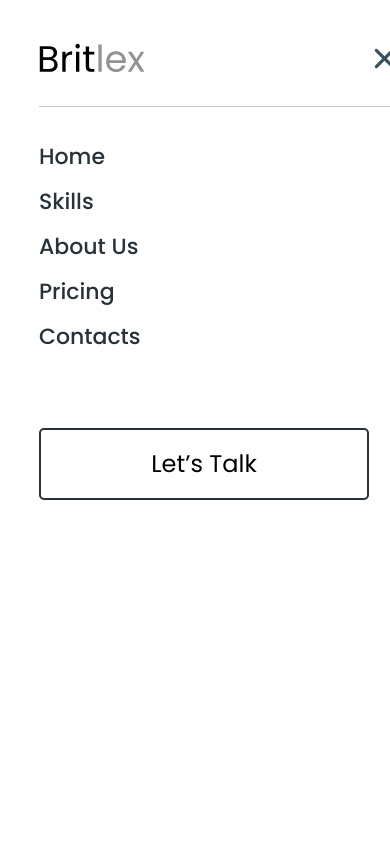
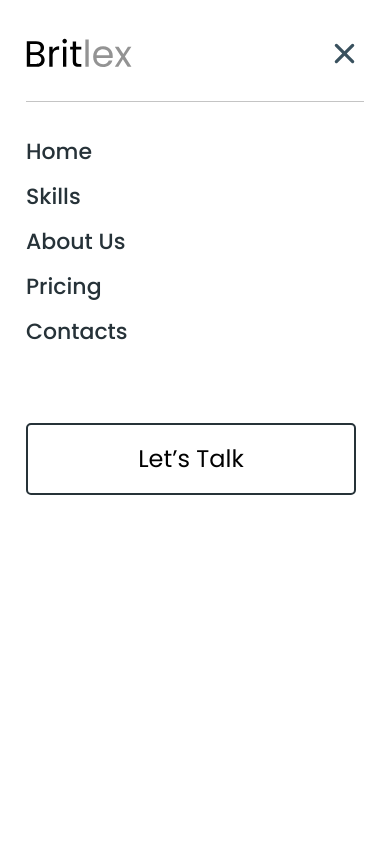
Before and after one commit to MuydinovAsadbek/Britlex, a plain HTML site: page index.html in a window 390 px wide. Both pictures are taken after a click on the button 355 px from the left and 66 px from the top of the page. Shown: the top 843 px of the page. Drawn offline with Linux system fonts and the light colour scheme.

Commit message:
add breakpoint sm width 100%

```diff
--- a/css/style.css
+++ b/css/style.css
@@ -676,6 +676,18 @@ body {
     flex-direction: column;
   }
 
+  .site-header-open .header-column {
+    position: fixed;
+    top: 0;
+    left: 0;
+    padding: 26px;
+    width: 100%;
+    height: 100%;
+    background-color: var(--white-color);
+    content: "";
+    z-index: 51;
+  }
+
   .text-block {
     width: 100%;
     order: 2;
```
